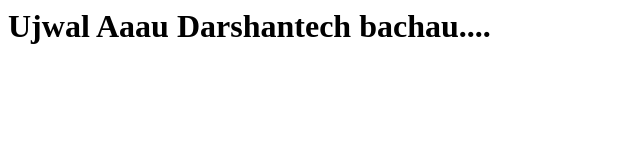
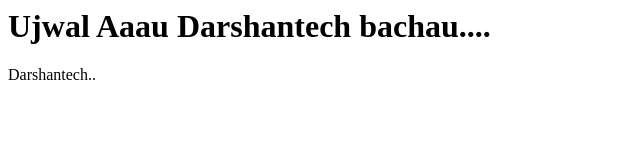
Before and after one commit to ujwallamichhane/ujwalproject, a plain HTML site: page index.html in a window 1280 px wide. Shown: the full height of the page, 0-640 px from the left. Drawn offline with Linux system fonts and the light colour scheme.

Commit message:
live fixes error

```diff
--- a/index.html
+++ b/index.html
@@ -4,5 +4,6 @@
 </head>
 <body>
 <h1>Ujwal Aaau Darshantech bachau.... </h1>
+<p>Darshantech..</p>
 </body>
 <html>
```
